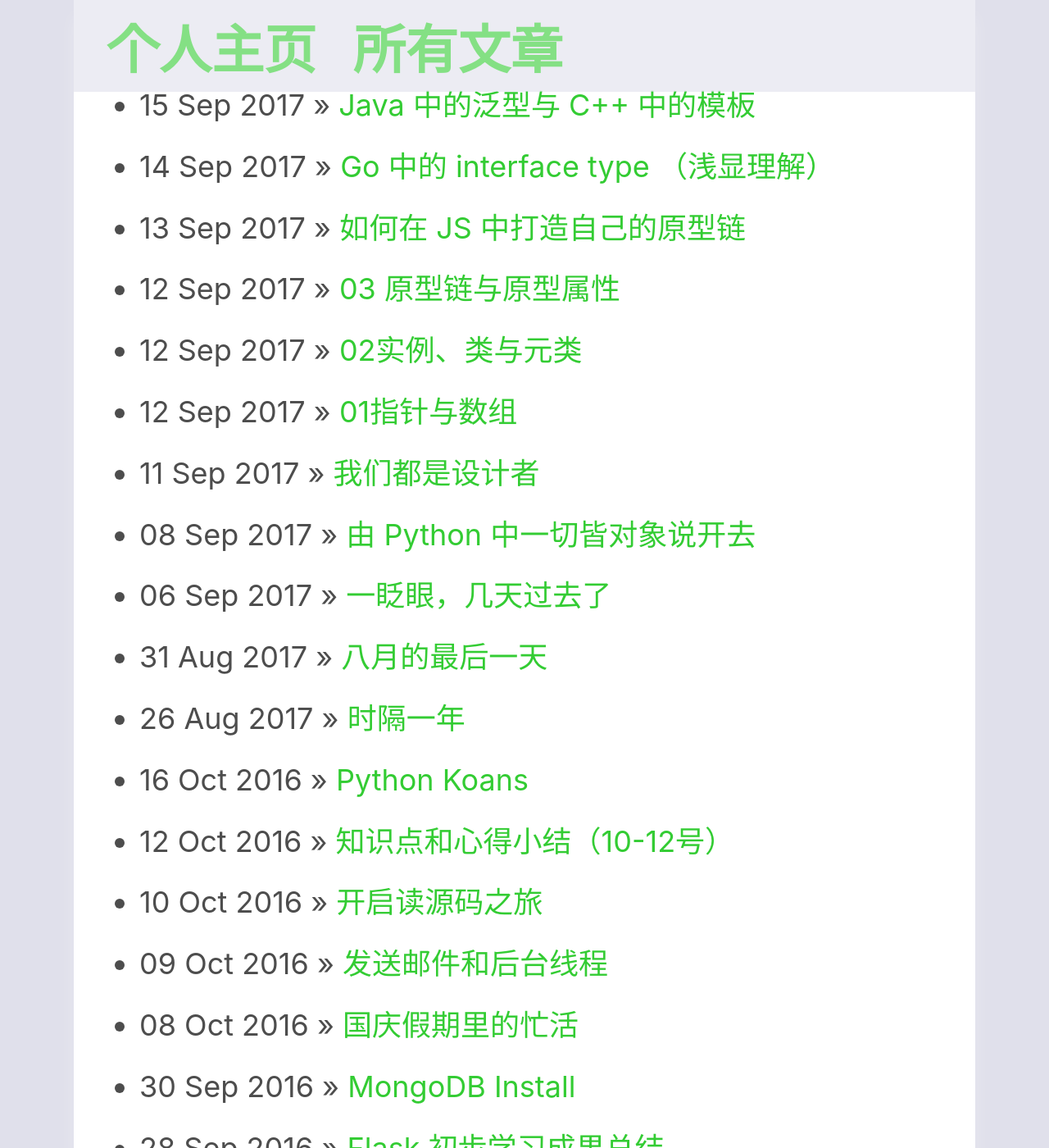
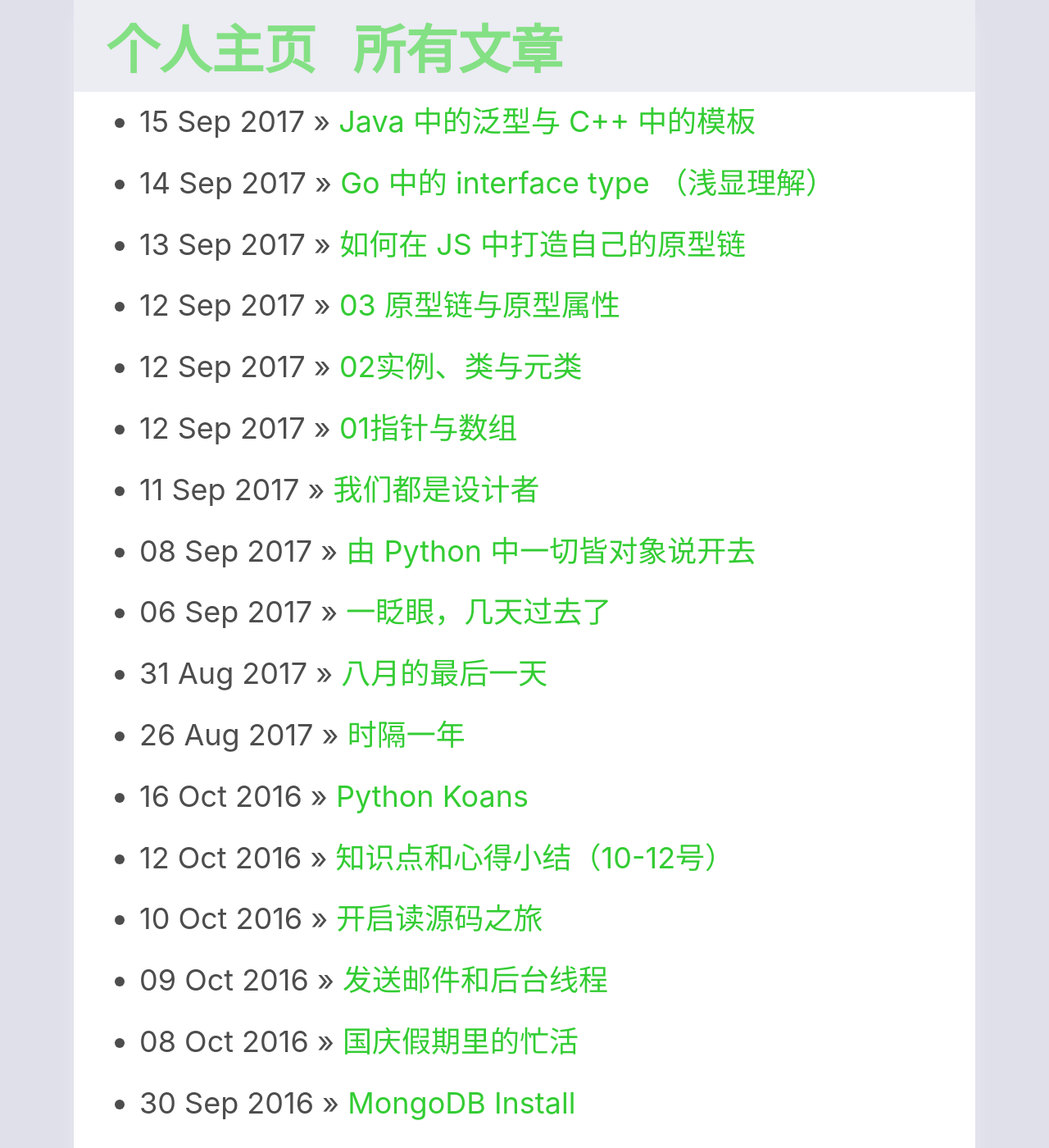
Before and after one commit to xxleyi/xxleyi.github.io, a Jekyll site: the page built from blog/index.html, in a window 1280 px wide and 1400 px high. Shown: the whole window at 82% size. Built offline with Jekyll 4.4.1, drawn with Linux system fonts in a browser that asks for light colours.

Commit message:
update the lookout.

```diff
--- a/css/post.css
+++ b/css/post.css
@@ -43,7 +43,7 @@ main {
   box-shadow: 0 1rem 1rem rgba(255,255,255,.25);
   color: #4d4d4d;
   margin-bottom: 0rem;
-  padding: 3rem 2rem;
+  padding: 4rem 2rem;
 }
 
 
```
